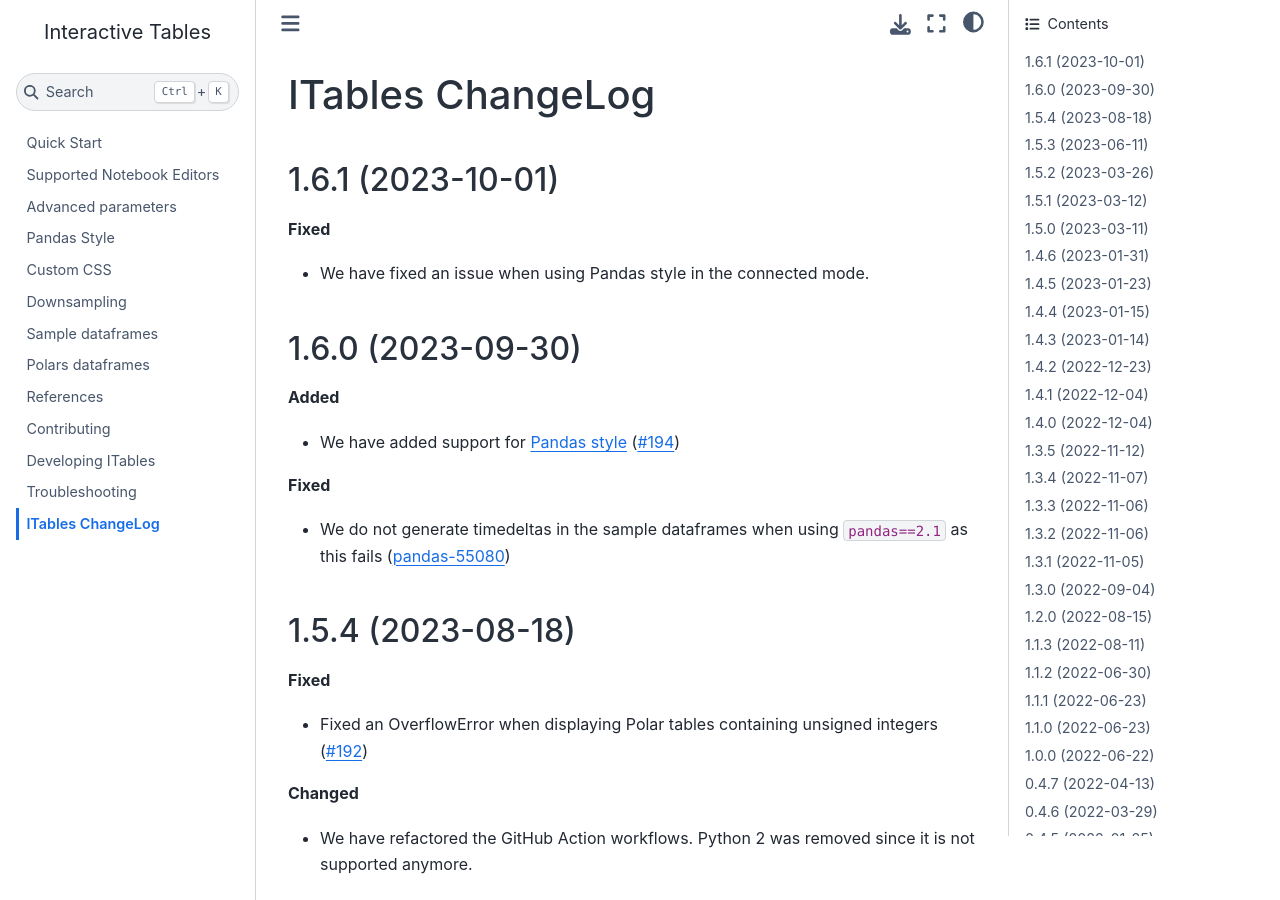
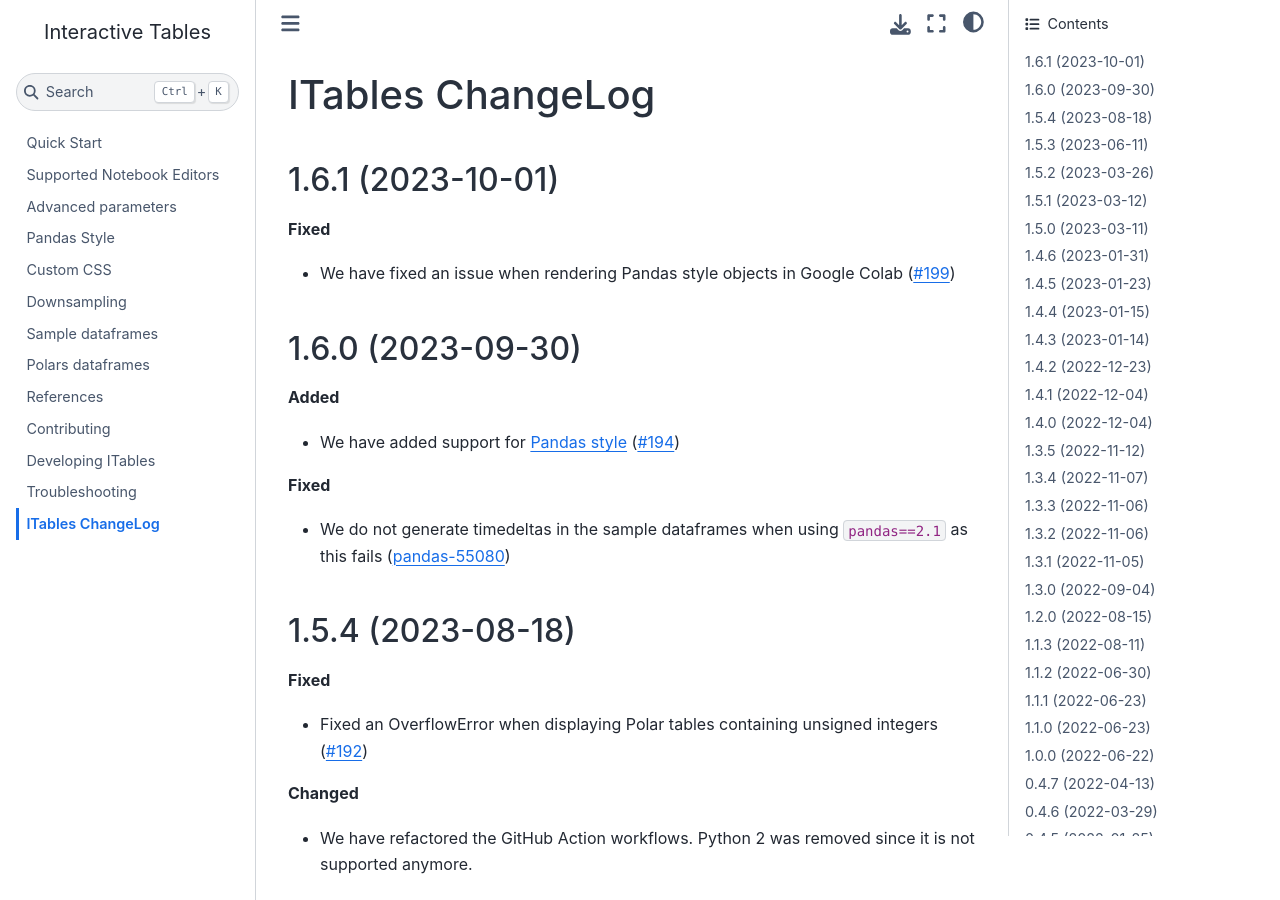
Before and after one commit to mwouts/itables, a Jupyter Book: the page built from docs/changelog.md, in a window 1280 px wide and 900 px high. Built offline with Jupyter Book 1.0.4 settings and Sphinx 7.4.7 and the Sphinx Book theme 1.1.4, drawn with Linux system fonts in a browser that asks for light colours.

Commit message:
Update changelog.md

```diff
--- a/docs/changelog.md
+++ b/docs/changelog.md
@@ -5,7 +5,7 @@ ITables ChangeLog
 ------------------
 
 **Fixed**
-- We have fixed an issue when using Pandas style in the connected mode.
+- We have fixed an issue when rendering Pandas style objects in Google Colab ([#199](https://github.com/mwouts/itables/issues/199))
 
 
 1.6.0 (2023-09-30)
```
